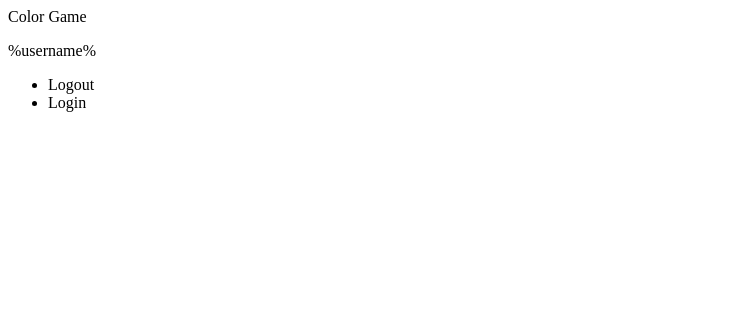
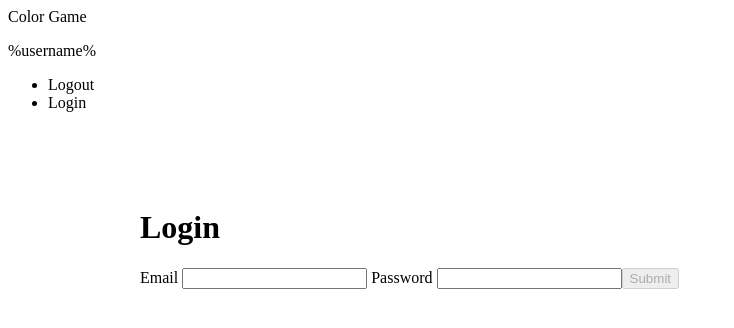
Before and after one commit to qferry-altran/kalidea_evaluation, an Angular app in the folder kadelia-eval/: page /user/login in a window 1280 px wide. Shown: the top 328 px of the page, without its empty margins (0-734 px from the left). Built offline with nearby package versions, Linux system fonts and the light colour scheme.

Commit message:
FINISHED: Question 3A

```diff
--- a/kadelia-eval/src/app/app-routing.module.ts
+++ b/kadelia-eval/src/app/app-routing.module.ts
@@ -1,18 +1,18 @@
 import { NgModule } from '@angular/core';
 import { RouterModule, Routes } from '@angular/router';
+import { HomeComponent } from './app-module/home/home.component';
 
 const routes: Routes = [
   {
-    path: 'user/login',
+    path: 'user',
     loadChildren: () => import('./user/user.module').then(m => m.UserModule)
   },
   {
-    path: 'user/logout',
-    loadChildren: () => import('./user/user.module').then(m => m.UserModule)
+    path: 'game',
+    loadChildren: () => import('./game/game.module').then(m => m.GameModule)
   },
-  {
-    path: 'game/new',
-    loadChildren: () => import('./game/game.module').then(m => m.GameModule)
+  { path: 'home',
+    component: HomeComponent
   }
 ];
 
--- a/kadelia-eval/src/app/user/login/login.component.html
+++ b/kadelia-eval/src/app/user/login/login.component.html
@@ -1 +1,21 @@
-<p>login works!</p>
+<h1>Login</h1>
+
+<div class="alert alert-danger" *ngIf="error">
+    {{ error }}
+</div>
+
+<form [formGroup]="credential">
+
+    <label>
+      Email
+      <input type="text" formControlName="mail">
+    </label>
+
+    <label>
+      Password
+      <input type="text" formControlName="pwd">
+    </label>
+
+    <button type="submit" [disabled]="!isValid" (click)="onSubmit()">Submit</button>
+
+  </form>
--- a/kadelia-eval/src/app/user/login/login.component.ts
+++ b/kadelia-eval/src/app/user/login/login.component.ts
@@ -1,15 +1,74 @@
-import { Component, OnInit } from '@angular/core';
+import { Component, OnDestroy } from '@angular/core';
+import { FormControl, FormGroup, Validators } from '@angular/forms';
+import { Router } from '@angular/router';
+import { Subscription } from 'rxjs';
+import { Credentials } from '../models/credentials';
+import { UserService } from '../user.service';
 
 @Component({
   selector: 'app-login',
   templateUrl: './login.component.html',
   styleUrls: ['./login.component.css']
 })
-export class LoginComponent implements OnInit {
+export class LoginComponent implements OnDestroy {
 
-  constructor() { }
+  public credential = new FormGroup({
+    mail: new FormControl('',[
+        Validators.minLength(6),
+        Validators.required
+      ]),
+    pwd: new FormControl('', [
+        Validators.minLength(5),
+        Validators.required
+      ])
+  });
 
-  ngOnInit(): void {
+  public error = '';
+
+  public subscription: Subscription;
+
+  /**
+   * Get the validity of the fields filled by user
+   */
+  public get isValid(): boolean {
+    return this.credential.valid;
   }
 
+  constructor(
+    private userService: UserService,
+    private router: Router
+  ) { }
+
+  /**
+   * Destroy subscription to avoid memory leak
+   */
+  public ngOnDestroy(): void {
+    this.subscription.unsubscribe();
+  }
+
+  /**
+   * Login the user
+   */
+  public onSubmit(){
+    // Informations from the fields
+    const informations: Credentials = {
+      password: this.credential.get('pwd').value,
+      email: this.credential.get('mail').value
+    };
+
+    // Destroy previous subscribtion
+    if(this.subscription) {
+      this.subscription.unsubscribe();
+    }
+
+    // Call the UserService to authenticate
+    this.subscription = this.userService.login(informations).subscribe((user)=> {
+      this.error = '';
+      this.router.navigate(['/home']);
+    },
+    (error) => {
+      this.error = error;
+    });
+
+  }
 }
--- a/kadelia-eval/src/app/user/user.module.ts
+++ b/kadelia-eval/src/app/user/user.module.ts
@@ -2,6 +2,8 @@ import { NgModule } from '@angular/core';
 import { CommonModule } from '@angular/common';
 import { LoginComponent } from './login/login.component';
 import { LogoutComponent } from './logout/logout.component';
+import { ReactiveFormsModule } from '@angular/forms';
+import { UserRoutingModule } from './user-routing.module';
 
 
 
@@ -11,7 +13,9 @@ import { LogoutComponent } from './logout/logout.component';
     LogoutComponent
   ],
   imports: [
-    CommonModule
+    UserRoutingModule,
+    CommonModule,
+    ReactiveFormsModule
   ]
 })
 export class UserModule { }
```
Also changed, not shown: kadelia-eval/src/app/user/user-routing.module.ts (added, +22 -0 lines).
